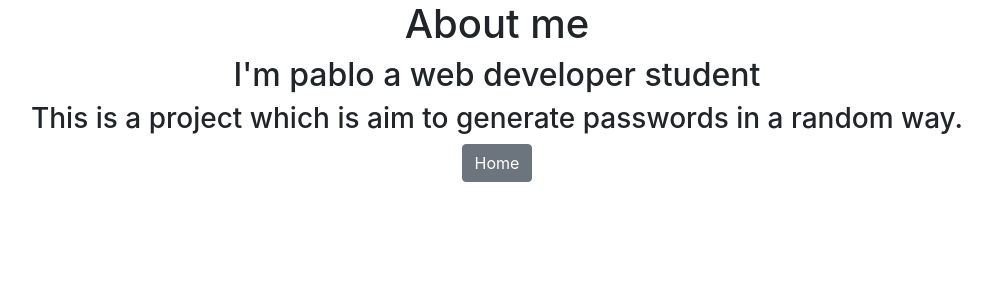
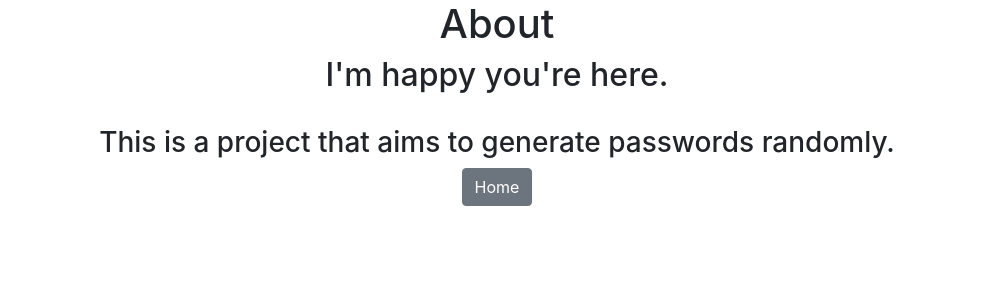
Before and after one commit to pablojrosa/password_generator, a Django app: page /about/ in a window 1280 px wide. Shown: the top 300 px of the page, without its empty margins (143-1135 px from the left). Run offline with Django 3.2, Linux system fonts and the light colour scheme.

Commit message:
syntax changes

```diff
--- a/generator/templates/generator/about.html
+++ b/generator/templates/generator/about.html
@@ -1,9 +1,10 @@
 <link rel="stylesheet" href="https://cdn.jsdelivr.net/npm/bootstrap@4.6.1/dist/css/bootstrap.min.css" integrity="sha384-zCbKRCUGaJDkqS1kPbPd7TveP5iyJE0EjAuZQTgFLD2ylzuqKfdKlfG/eSrtxUkn" crossorigin="anonymous">
 
 <div class="container text-center">
-<h1>About me</h1>
-<h2>I'm pablo a web developer student</h2>
-<h3>This is a project which is aim to generate passwords in a random way.</h3>
+<h1>About</h1>
+<h2>I'm happy you're here.</h2>
+<br>
+<h3>This is a project that aims to generate passwords randomly.</h3>
 
 <a href="{% url 'home' %}" class="btn btn-secondary">Home</a>
 
--- a/generator/templates/generator/password.html
+++ b/generator/templates/generator/password.html
@@ -2,7 +2,10 @@
 
 <div class="container text-center">
 <h1>Well done your passqord is: </h1>
-<h2>{{ password }}</h2>
+
+<div class="alert alert-success" role="alert">
+    <h2>{{ password }}</h2>
+</div>
 
 <a href="{% url 'home' %}" class="btn btn-secondary" >Home</a>
 <a href="{% url 'about' %}" class="btn btn-secondary">About us</a>
```
Also changed, not shown: generator/templates/generator/home.html (+5 -2 lines).
